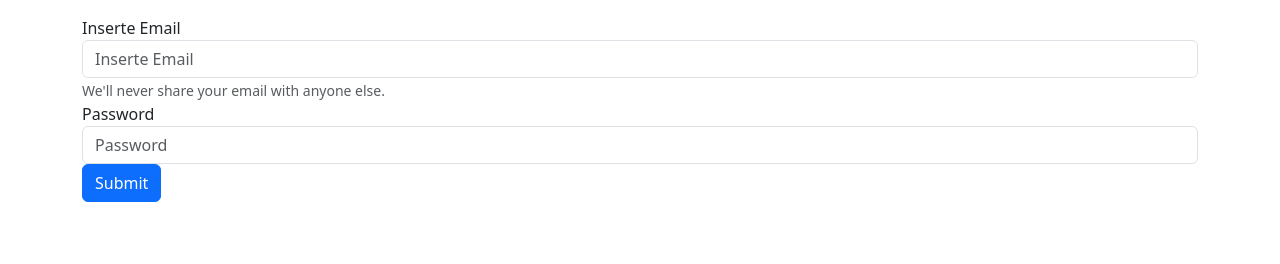
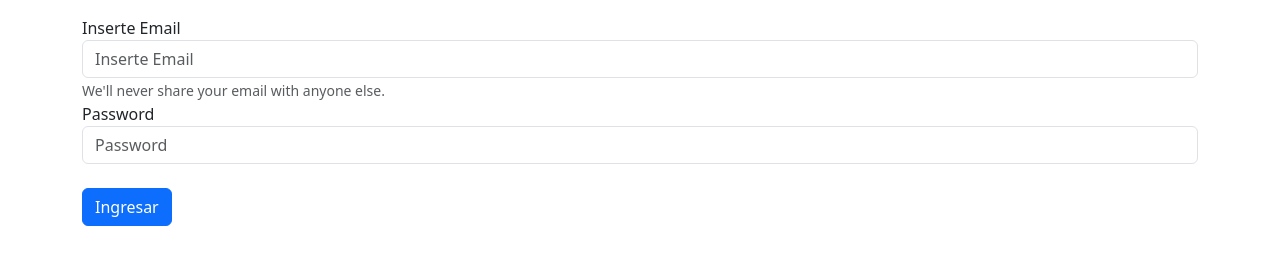
Before and after one commit to cesarpalacios/web-beyond, a plain HTML site: page spotify.html in a window 1280 px wide. Drawn offline with Linux system fonts and the light colour scheme.

Commit message:
update login

```diff
--- a/js/ejemplo.js
+++ b/js/ejemplo.js
@@ -1,11 +1,15 @@
 
 function go(){
 
-
-    alert(document.form.user.value, document.form.password.value)
-    console.log(document.form.password.value)
-
-
-
+    if (document.form.user.value  && document.form.password.value ){
+        //alert(document.form.user.value, document.form.password.value);
+        alert("bienvenido " + document.form.user.value);
+        //window.location="rickandmorty.html";
+        location.href="startbootstrap-sb-admin-2-gh-pages/index.html";
+        //alert(location.href)
+        //location.replace('rickandmorty.html')
+    }else{
+        alert("ingrese datos en usuario y contraseña");
+    };
 
 }
--- a/spotify.html
+++ b/spotify.html
@@ -20,7 +20,7 @@
         <p id="tocken"></p>
         <div class="container" >
             <div class="row align-content-end">
-                <form name="form" action="startbootstrap-sb-admin-2-gh-pages/index.html">
+                <form name="form">
                     <div class="form-group">
                         <label for="exampleInputEmail1">Inserte Email</label>
                         <input type="email" class="form-control" id="Email" name="user" aria-describedby="emailHelp" placeholder="Inserte Email">
@@ -30,7 +30,8 @@
                         <label for="exampleInputPassword1">Password</label>
                         <input type="password" class="form-control" id="Password" name=password placeholder="Password">
                     </div>
-                    <button onclick="go()" type="submit" class="btn btn-primary">Submit</button>
+                    <br/>
+                    <button onclick="go()" type="button" class="btn btn-primary">Ingresar</button>
                 </form>
 
 
```
